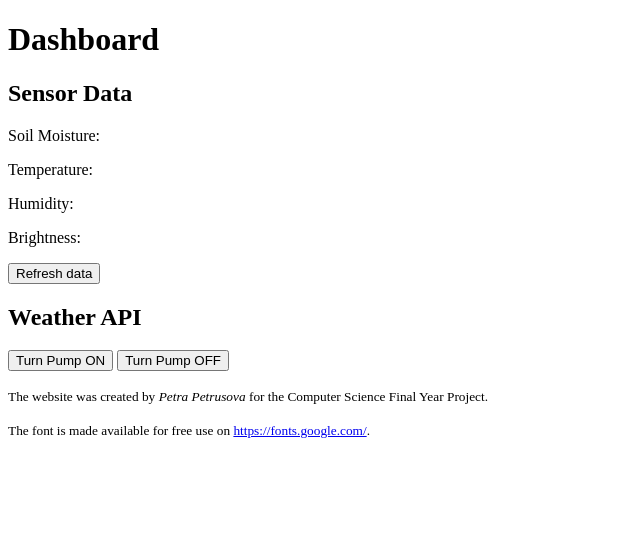
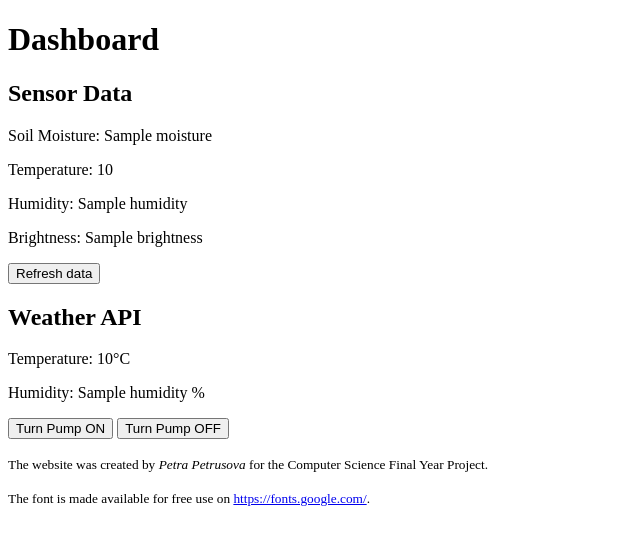
Before and after one commit to ppetruso8/smart_irrigation_system, a Flask app: template webapp/templates/index.html in a window 1280 px wide. Shown: the part 152-697 px from the top of the page, without its empty margins (0-640 px from the left). Run offline with Flask 3, Linux system fonts and the light colour scheme; the template is opened without the code that fills it: most values are stand-ins (such as "Sample title", 1, 10 or a date in 2020).

Commit message:
Weather API initial

```diff
--- a/webapp/app.py
+++ b/webapp/app.py
@@ -4,6 +4,8 @@ from flask_session import Session
 # from werkzeug.security import generate_password_hash, check_password_hash
 # from forms import
 from functools import wraps
+import openmeteo_requests
+from openmeteo_sdk.Variable import Variable
 import time
 
 app = Flask(__name__)
@@ -13,13 +15,26 @@ app.config["SESSION_PERMANENT"] = False
 app.config["SESSION_TYPE"] = "filesystem"
 Session(app)
 
+
+# initilaze weather API client
+om = openmeteo_requests.Client()
+# create caching session ?
+
 # @app.before_request
 # def load_logged_in_user():
 #     g.user = session.get("user_id", None)
 
 @app.route("/")
 def index():
-    return render_template("index.html")
+    # https://pypi.org/project/openmeteo-requests/
+    # API info MAKE CUSTOMIZABLE FROM DASHBOARD
+    longitude = -8.4706
+    latitude = 51.898
+
+    weather_data = get_weather_api(latitude, longitude)
+
+
+    return render_template("index.html", weather=weather_data)
 
 # @app.route("/register", methods = ["GET", "POST"])
 # def register():
@@ -88,3 +103,36 @@ def profile():
 @app.errorhandler(404)
 def page_not_found(error):
     return render_template("error.html", error=error)
+
+
+def get_weather_api(latitude,longitude):
+    params = {
+        "latitude": latitude,
+        "longitude": longitude,
+        "hourly": ["temperature_2m", "precipitation", "wind_speed_10m"],
+        "current": ["temperature_2m", "relative_humidity_2m"]
+    }
+
+    responses = om.weather_api("https://api.open-meteo.com/v1/forecast", params=params)
+    # weather = responses[0]["current_weather"]
+
+    response = responses[0]
+    # print(f"Coordinates {response.Latitude()}°N {response.Longitude()}°E")
+    # print(f"Elevation {response.Elevation()} m asl")
+    # print(f"Timezone {response.Timezone()} {response.TimezoneAbbreviation()}")
+    # print(f"Timezone difference to GMT+0 {response.UtcOffsetSeconds()} s")
+
+    # Current values
+    current = response.Current()
+    current_variables = list(map(lambda i: current.Variables(i), range(0, current.VariablesLength())))
+    current_temperature_2m = next(filter(lambda x: x.Variable() == Variable.temperature and x.Altitude() == 2, current_variables))
+    current_relative_humidity_2m = next(filter(lambda x: x.Variable() == Variable.relative_humidity and x.Altitude() == 2, current_variables))
+
+    # print(f"Current time {current.Time()}")
+    # print(f"Current temperature_2m {current_temperature_2m.Value()}")
+    # print(f"Current relative_humidity_2m {current_relative_humidity_2m.Value()}")
+
+    return {
+        "temperature": current_temperature_2m.Value(),
+        "humidity": current_relative_humidity_2m.Value()
+    }
--- a/webapp/templates/index.html
+++ b/webapp/templates/index.html
@@ -4,16 +4,18 @@
     <h1>Dashboard</h1>
     <section class = "readings">
         <h2>Sensor Data</h2>
-        <p>Soil Moisture:</p>
-        <p>Temperature:</p>
-        <p>Humidity:</p>
-        <p>Brightness:</p>
+        <p>Soil Moisture: {{ reading.moisture }}</p>
+        <p>Temperature: {{ reading.temperature }}</p>
+        <p>Humidity: {{ reading.humidity }}</p>
+        <p>Brightness: {{ reading.brightness }}</p>
         <button onclick="refresh()">Refresh data</button>
     </section>
 
     <section class = "weather">
         <h2>Weather API</h2>
-    </section>
+        <p>Temperature: {{ weather.temperature or "N/A" }}°C</p>
+        <p>Humidity: {{ weather.humidity or "N/A" }} %</p>
+        </section>
 
     <section class = "controls">
         <button onclick="pump('on')">Turn Pump ON</button>
```
